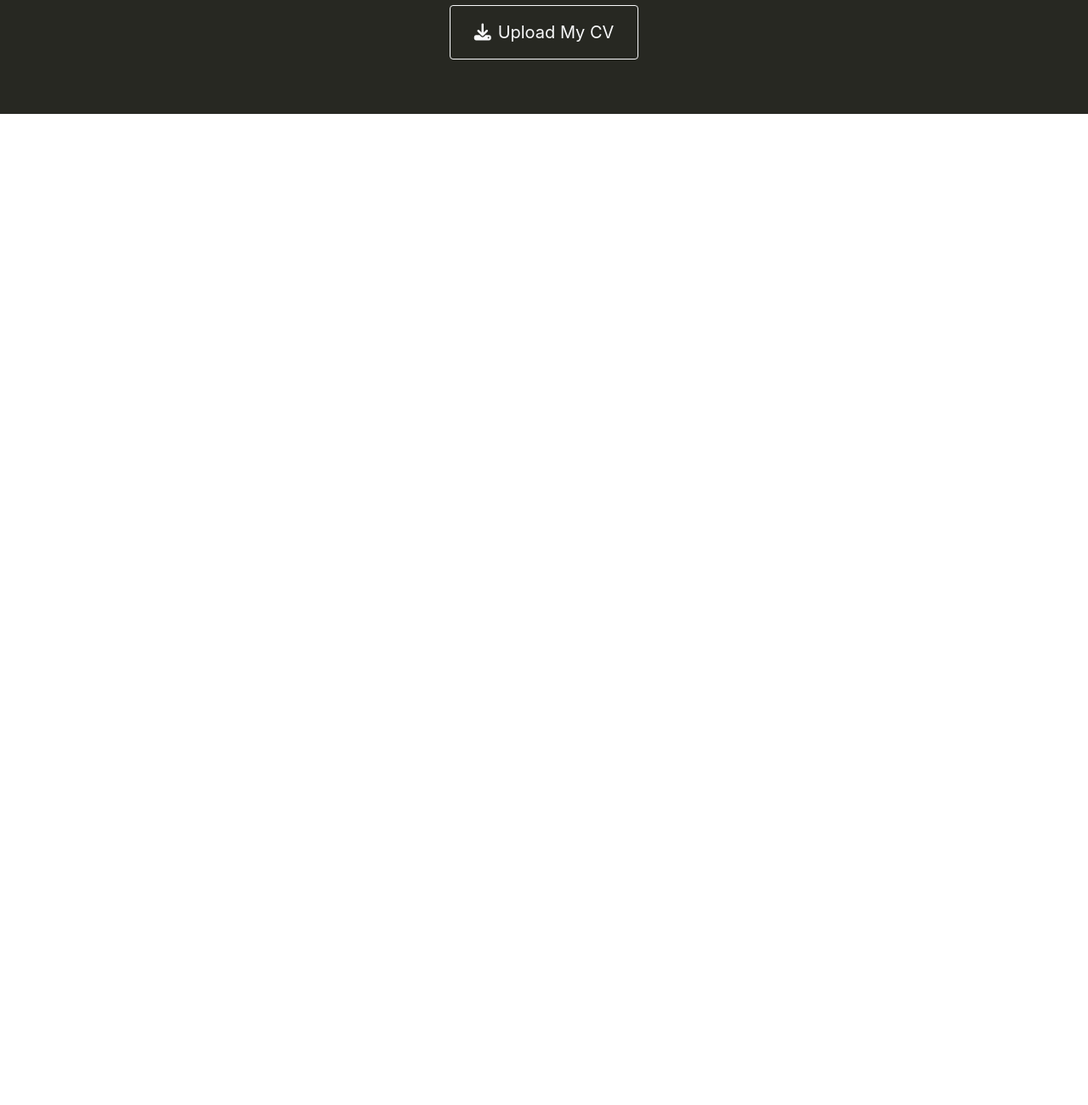
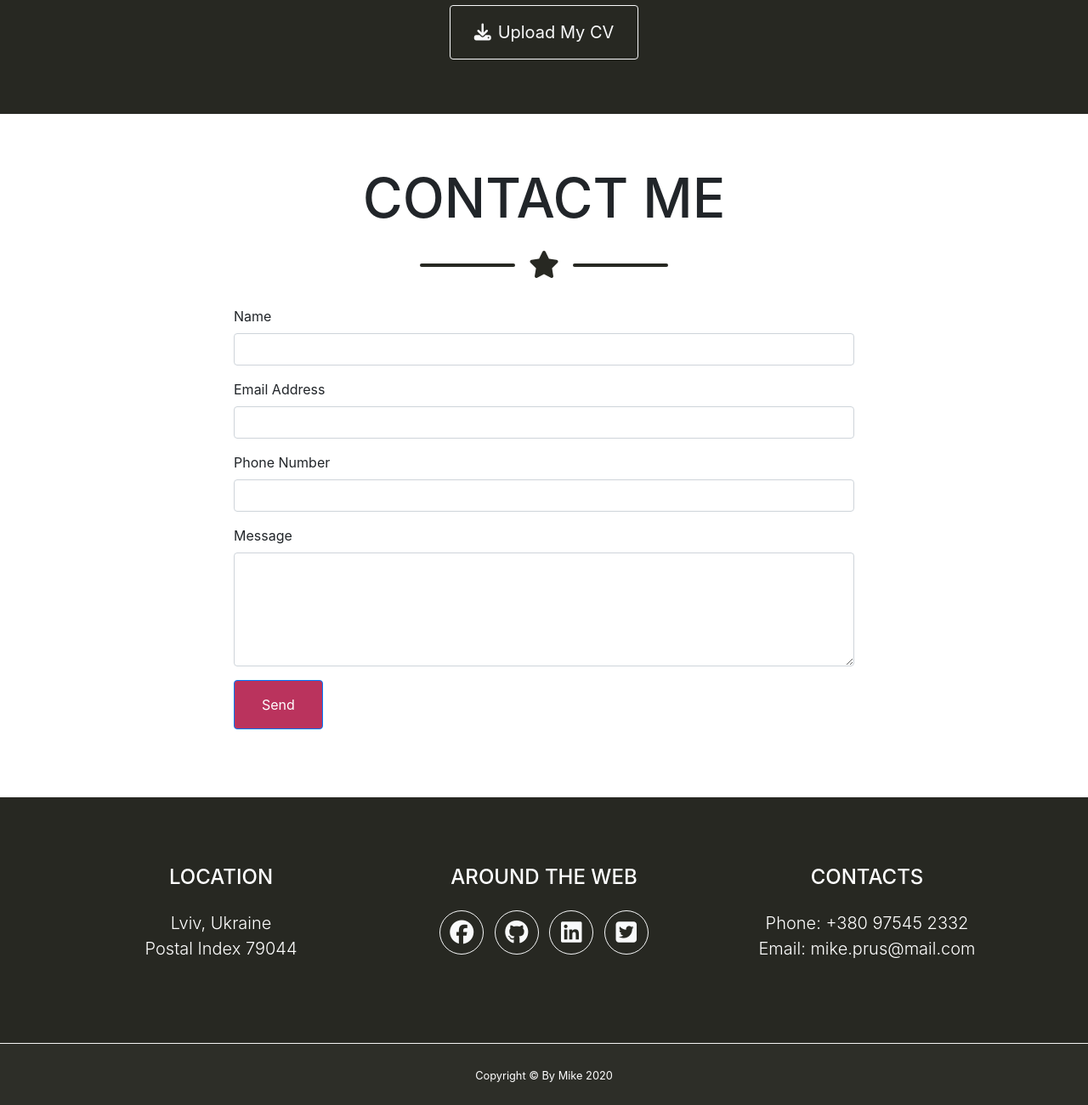
Before and after one commit to AgentPrus/mike-prus-portfolio, a plain HTML site: page index.html in a window 1280 px wide. Shown: the part 2261-3561 px from the top of the page at 85% size. Before the commit the page ends 2395 px from the top, so only its background shows below. Drawn offline with nearby package versions, Linux system fonts and the light colour scheme.

Commit message:
finish basic markup

```diff
--- a/css/style.css
+++ b/css/style.css
@@ -4,6 +4,7 @@
   --max-width: 1100px;
   --primary-color: #272822;
   --secondary-color: #ba335d;
+  --text-color: #fff;
 }
 
 * {
@@ -107,7 +108,7 @@ a {
 }
 
 #navbar h1 a {
-  color: #fff;
+  color:var(--text-color);
 }
 
 #navbar h1 a:hover {
@@ -125,7 +126,7 @@ a {
 }
 
 #navbar ul li a {
-  color: #fff;
+  color: var(--text-color);
   font-weight: 700;
   font-size: 1.3rem;
 }
@@ -203,8 +204,8 @@ a {
 }
 
 #about .divider-custom .divider-custom-line {
- background-color: #fff;
- border-color: #fff;
+ background-color: var(--text-color);
+ border-color: var(--text-color);
 }
 
 #about .divider-custom .divider-custom-line:first-child {
@@ -216,7 +217,7 @@ a {
 }
 
 #about .divider-custom .divider-custom-icon {
-  color: #fff;
+  color: var(--text-color);
 }
 
 #about .container .btn-xl {
@@ -227,3 +228,55 @@ a {
 #about .container .btn i {
   margin-right: 0.5rem;
 }
+
+/* Section: Contact Me */
+#contact {
+  padding: 4rem;
+}
+
+#contact .divider-custom .divider-custom-line:first-child {
+  margin-right: 1rem;
+}
+
+#contact .divider-custom .divider-custom-line:last-child {
+  margin-left: 1rem;
+}
+
+#contact .row .form-group #submit-form-btn {
+  padding: 1rem 2rem;
+  background-color: var(--secondary-color);
+  transition: all 0.3s ease-in;
+}
+
+#contact .row .form-group #submit-form-btn:hover {
+  color: var(--text-color);
+  background-color: var(--primary-color);
+}
+
+/* Footer */
+footer {
+  padding: 5rem 0;
+  background-color: var(--primary-color);
+  color: var(--text-color);
+}
+
+a.btn.btn-outline-light.btn-social.mx-1 {
+  border-radius: 100%;
+    display: inline-flex;
+    width: 3.25rem;
+    height: 3.25rem;
+    font-size: 1.25rem;
+    justify-content: center;
+    align-items: center;
+}
+
+a.btn.btn-outline-light.btn-social.mx-1 i {
+  font-size: 1.75rem;
+}
+
+/* Section: Copyright */
+#copyright {
+  border-top: 1px solid #f4f4f4;
+  background-color: #272822;
+  opacity: 0.97;
+}
--- a/index.html
+++ b/index.html
@@ -145,16 +145,91 @@
 
   <!-- Section:Contact Me -->
   <section id="contact">
+    <div class="container">
+      <h2 class="l-heading text-center text-uppercase">Contact Me</h2>
+      <div class="divider-custom">
+        <div class="divider-custom-line"></div>
+        <div class="divider-custom-icon">
+          <i class="fas fa-star"></i>
+        </div>
+        <div class="divider-custom-line"></div>
+      </div>
+      <!-- Contact Form -->
+      <div class="row">
+        <div class="col-lg-8 mx-auto">
+          <form id="contact-form" action="">
+            <div class="form-group">
+              <label for="name">Name</label>
+              <input class="form-control" type="text" id="name" required>
+            </div>
 
+            <div class="form-group">
+              <label for="email">Email Address</label>
+              <input class="form-control" type="email" id="email" required>
+            </div>
+
+            <div class="form-group">
+              <label for="phone">Phone Number</label>
+              <input class="form-control" type="tel" id="phone" required>
+              <div class="invalid-feedback">
+                Please enter a message!
+              </div>
+            </div>
+
+            <div class="form-group">
+              <label for="message">Message</label>
+              <textarea class="form-control" name="message" id="message" rows="5" required></textarea>
+              <div class="invalid-feedback">
+                Please enter a message!
+              </div>
+            </div>
+
+            <div class="form-group">
+              <button class="btn btn-primary btn-xl" type="submit" id="submit-form-btn">Send</button>
+            </div>
+          </form>
+        </div>
+      </div>
+    </div>
   </section>
 
   <!-- Footer -->
-  <footer>
-
+  <footer class="text-center">
+    <div class="container">
+      <div class="row">
+        <div class="col-lg mb-5 mb-lg-0">
+          <h4 class="text-uppercase mb-4">Location</h4>
+          <p class="lead mb-0">
+            Lviv, Ukraine
+            <br>
+            Postal Index 79044
+          </p>
+        </div>
+        <div class="col-lg  mb-5 mb-lg-0">
+          <h4 class="text-uppercase mb-4">Around the web</h4>
+          <a href="#" class="btn btn-outline-light btn-social mx-1"><i class="fab fa-facebook"></i></a>
+          <a href="#" class="btn btn-outline-light btn-social mx-1"><i class="fab fa-github"></i></a>
+          <a href="#" class="btn btn-outline-light btn-social mx-1"><i class="fab fa-linkedin"></i></a>
+          <a href="#" class="btn btn-outline-light btn-social mx-1"><i class="fab fa-twitter-square"></i></a>
+        </div>
+        <div class="col-lg  mb-5 mb-lg-0">
+          <h4 class="text-uppercase mb-4">Contacts</h4>
+          <p class="lead">
+            Phone: +380 97545 2332
+            <br>
+            Email: mike.prus@mail.com
+          </p>
+        </div>
+      </div>
+    </div>
   </footer>
 
   <!-- Copyright Section-->
-  <section></section>
+  <section id="copyright" class="text-center text-white py-4">
+    <div class="container">
+      <small>Copyright © By Mike 2020</small>
+    </div>
+  </section>
 </body>
 
 </html>
```
Also changed, not shown: js/main.js (added).
